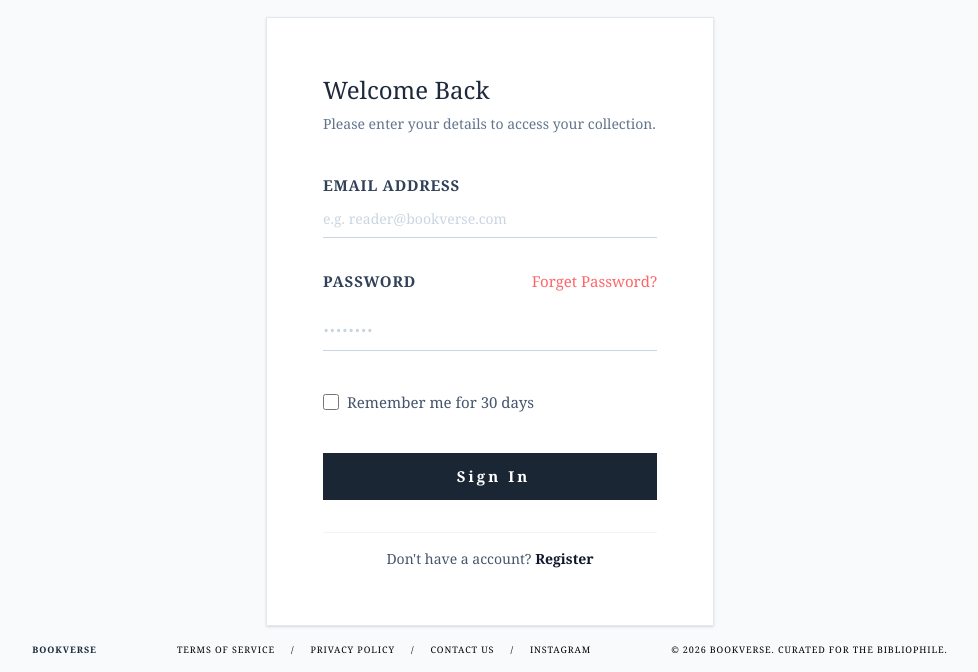
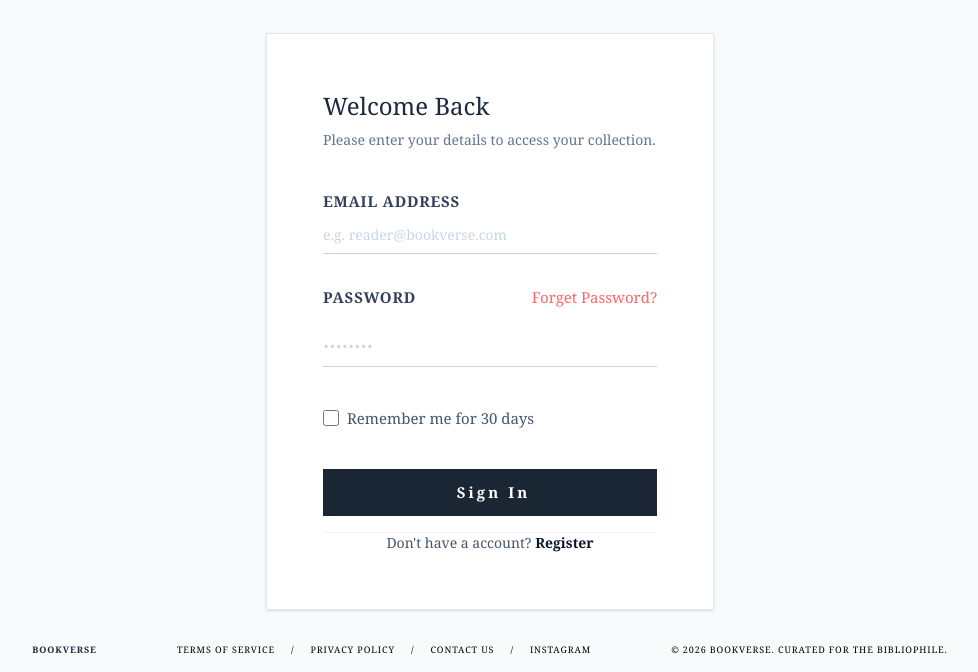
Before and after one commit to sumayamahira/book_verse_ui_pages, a website: page loginpage.html in a window 1280 px wide. Shown: the part 128-800 px from the top of the page, without its empty margins (150-1128 px from the left). Drawn offline with Linux system fonts and the light colour scheme.

Commit message:
simple changes in design pattern

```diff
--- a/loginpage.html
+++ b/loginpage.html
@@ -62,7 +62,7 @@
                 </form>
 
 
-                <div class="mt-8 text-center text-sm text-slate-600 border-t border-slate-100 pt-4"><span>Don't have a account?</span>
+                <div class="mt-4 text-center text-sm text-slate-600 border-t border-slate-100 pt-2"><span>Don't have a account?</span>
                     <a href="#" class="font-bold text-slate-900 hover:underline">Register</a>
 
                 </div>
```
